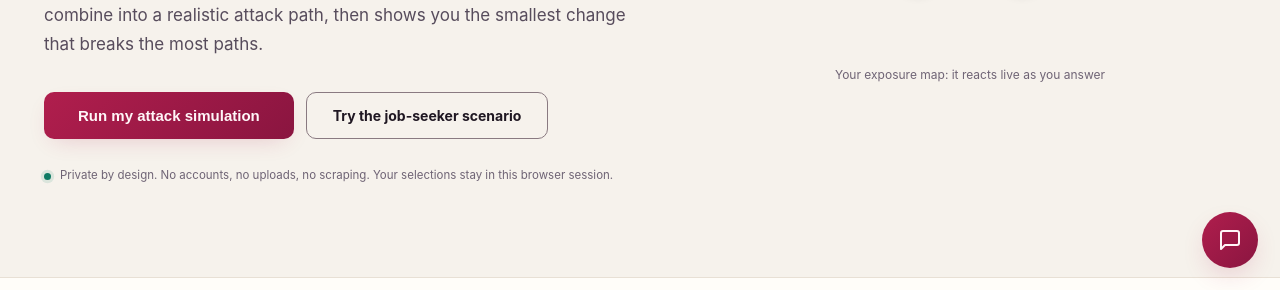
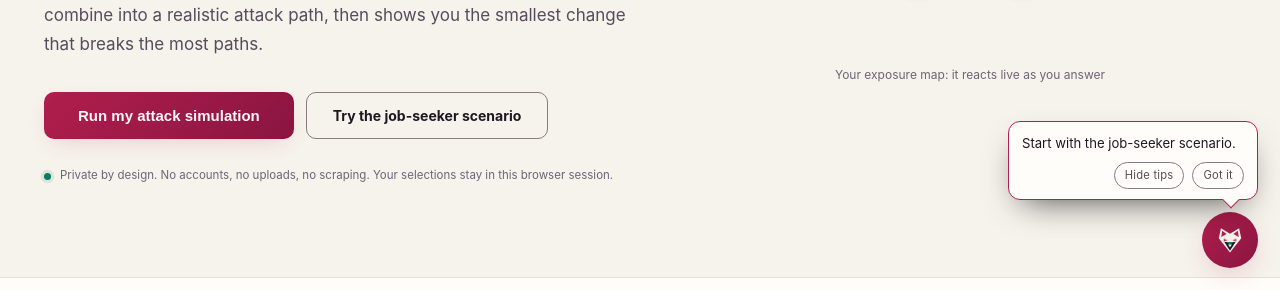
Before and after one commit to Radha1008/chainreaction-ewgh-2026, a plain HTML site: page index.html in a window 1280 px wide. Shown: the part 510-800 px from the top of the page. Drawn offline with Linux system fonts and the light colour scheme.

Commit message:
Add Cipher fox mascot and per-page tip bubbles
Draws an original geometric fox in inline SVG from the existing theme
tokens, so it holds up on both the ink shell and the paper surfaces. It
replaces the generic chat glyph on the floating button and appears in
the Cipher panel header; the button's aria-label and keyboard behaviour
are untouched.

Adds a rule-based speech bubble with one short tip per page (home, quick
check, full assessment, results). Each tip shows once per page visit, is
dismissible, and "Hide tips" turns them off for the rest of the visit.
State is in memory only, nothing is stored or sent. The bubble yields to
the Cipher panel when it opens. Idle blink is disabled under
prefers-reduced-motion.

Co-Authored-By: Claude Opus 5 <noreply@anthropic.com>

```diff
--- a/app.js
+++ b/app.js
@@ -724,6 +724,7 @@
 
     resultsNoChain.hidden = true;
     resultsChain.hidden = false;
+    showCipherTip("results");
 
     renderFindings(selectedIds, paths, interventionData);
     renderPathList(paths);
@@ -1772,6 +1773,8 @@
 
     function openPanel() {
       panel.hidden = false;
+      cipherPanelOpen = true;
+      hideCipherTip();
       if (!greeted) {
         appendCipherMessage(
           "bot",
@@ -1785,6 +1788,7 @@
 
     function closePanel() {
       panel.hidden = true;
+      cipherPanelOpen = false;
     }
 
     toggle.addEventListener("click", () => {
@@ -2028,6 +2032,47 @@
     }
   }
 
+
+  // --- Cipher tips: rule-based speech bubbles, one per page visit, memory only ---
+  const CIPHER_TIPS = {
+    home: "Start with the job-seeker scenario.",
+    quick: "Six quick questions, no wrong answers.",
+    full: "Pick a few habits and I'll show you the chain.",
+    results: "Hover any step to see why it's connected.",
+  };
+  const tipsSeen = new Set();
+  let tipsDisabled = false;
+  let cipherPanelOpen = false;
+
+  function hideCipherTip() {
+    const tip = document.getElementById("cipherTip");
+    if (tip) tip.hidden = true;
+  }
+
+  function showCipherTip(key) {
+    if (tipsDisabled || cipherPanelOpen) return;
+    const text = CIPHER_TIPS[key];
+    const tip = document.getElementById("cipherTip");
+    const body = document.getElementById("cipherTipText");
+    if (!text || !tip || !body || tipsSeen.has(key)) return;
+    tipsSeen.add(key);
+    body.textContent = text;
+    tip.hidden = false;
+  }
+
+  function setupCipherTips() {
+    const hide = document.getElementById("cipherTipHide");
+    const close = document.getElementById("cipherTipClose");
+    if (close) close.addEventListener("click", hideCipherTip);
+    if (hide) {
+      hide.addEventListener("click", () => {
+        tipsDisabled = true;
+        hideCipherTip();
+      });
+    }
+    showCipherTip("home");
+  }
+
   // --- Page routing (Home / Quick check / Full assessment) ---
   function navigate(pageName) {
     const pages = {
@@ -2045,6 +2090,7 @@
     });
 
     window.scrollTo({ top: 0, behavior: "smooth" });
+    showCipherTip(pageName);
   }
 
   function setupRouting() {
@@ -2418,6 +2464,7 @@
   setupPerspectiveToggle();
   setupModals();
   setupCipher();
+  setupCipherTips();
 
   if (new URLSearchParams(window.location.search).get("demo") === "1") {
     navigate("full");
--- a/index.html
+++ b/index.html
@@ -549,6 +549,20 @@
   <div class="cipher-widget">
     <div id="cipherPanel" class="cipher-panel" hidden>
       <div class="cipher-header">
+        <span class="cipher-avatar">
+      <svg class="fox" viewBox="0 0 48 48" aria-hidden="true" focusable="false">
+        <path class="fox-head" d="M24 44 L6 21 L9.5 5 L24 14 L38.5 5 L42 21 Z"/>
+        <path class="fox-ear" d="M11.5 9 L10 19 L18.5 14.5 Z"/>
+        <path class="fox-ear" d="M36.5 9 L38 19 L29.5 14.5 Z"/>
+        <path class="fox-muzzle" d="M24 41 L15 27 L33 27 Z"/>
+        <path class="fox-mark" d="M18 27 L24 32 L30 27 Z"/>
+        <g class="fox-eyes">
+          <path class="fox-eye" d="M14 22 L20 24.5 L14 26.5 Z"/>
+          <path class="fox-eye" d="M34 22 L28 24.5 L34 26.5 Z"/>
+        </g>
+        <path class="fox-nose" d="M24 35.5 L21 31 L27 31 Z"/>
+      </svg>
+        </span>
         <div class="cipher-header-text">
           <span class="cipher-name">Cipher</span>
           <span class="cipher-subtitle">Rule-based assistant, not an AI model</span>
@@ -565,8 +579,26 @@
         </button>
       </form>
     </div>
+    <div id="cipherTip" class="cipher-tip" role="status" hidden>
+      <p class="cipher-tip-text" id="cipherTipText"></p>
+      <div class="cipher-tip-actions">
+        <button type="button" class="cipher-tip-btn" id="cipherTipHide">Hide tips</button>
+        <button type="button" class="cipher-tip-btn" id="cipherTipClose">Got it</button>
+      </div>
+    </div>
     <button type="button" class="cipher-toggle" id="cipherToggle" aria-label="Open Cipher assistant">
-      <svg viewBox="0 0 24 24" fill="none" stroke="currentColor" stroke-width="2" stroke-linecap="round" stroke-linejoin="round"><path d="M21 15a2 2 0 0 1-2 2H7l-4 4V5a2 2 0 0 1 2-2h14a2 2 0 0 1 2 2Z"/></svg>
+      <svg class="fox" viewBox="0 0 48 48" aria-hidden="true" focusable="false">
+        <path class="fox-head" d="M24 44 L6 21 L9.5 5 L24 14 L38.5 5 L42 21 Z"/>
+        <path class="fox-ear" d="M11.5 9 L10 19 L18.5 14.5 Z"/>
+        <path class="fox-ear" d="M36.5 9 L38 19 L29.5 14.5 Z"/>
+        <path class="fox-muzzle" d="M24 41 L15 27 L33 27 Z"/>
+        <path class="fox-mark" d="M18 27 L24 32 L30 27 Z"/>
+        <g class="fox-eyes">
+          <path class="fox-eye" d="M14 22 L20 24.5 L14 26.5 Z"/>
+          <path class="fox-eye" d="M34 22 L28 24.5 L34 26.5 Z"/>
+        </g>
+        <path class="fox-nose" d="M24 35.5 L21 31 L27 31 Z"/>
+      </svg>
     </button>
   </div>
 
--- a/styles.css
+++ b/styles.css
@@ -4299,3 +4299,115 @@ input:focus-visible,
   letter-spacing: 0.02em;
   color: var(--text-dim);
 }
+
+
+/* --- Cipher mascot: an original geometric fox, drawn from theme tokens only --- */
+.fox {
+  width: 100%;
+  height: 100%;
+  display: block;
+}
+
+.fox-head { fill: var(--accent); }
+.fox-ear { fill: var(--bg); }
+.fox-muzzle { fill: var(--paper); }
+.fox-mark { fill: var(--sage); }
+.fox-eye { fill: var(--bg); }
+.fox-nose { fill: var(--accent-2); }
+
+.fox-eyes {
+  transform-box: fill-box;
+  transform-origin: center;
+  animation: foxBlink 6.5s ease-in-out infinite;
+}
+
+@keyframes foxBlink {
+  0%, 92%, 100% { transform: scaleY(1); }
+  95%, 96.5% { transform: scaleY(0.12); }
+}
+
+/* On the accent-filled floating button the palette inverts so the fox stays legible. */
+.cipher-toggle .fox-head { fill: var(--bg); }
+.cipher-toggle .fox-ear { fill: var(--accent); }
+.cipher-toggle .fox-eye { fill: var(--accent); }
+.cipher-toggle .fox-nose { fill: var(--bg); }
+
+.cipher-toggle .fox {
+  width: 30px;
+  height: 30px;
+}
+
+.cipher-avatar {
+  width: 30px;
+  height: 30px;
+  flex: 0 0 auto;
+  display: block;
+}
+
+/* --- Cipher speech-bubble tips --- */
+.cipher-tip {
+  position: relative;
+  width: min(250px, calc(100vw - 60px));
+  background: var(--bg-card);
+  color: var(--text);
+  border: 1px solid var(--accent);
+  border-radius: 12px;
+  padding: 12px 13px 10px;
+  box-shadow: 0 14px 34px -14px rgba(0, 0, 0, 0.7);
+  animation: cipherTipIn 0.28s cubic-bezier(0.2, 0.8, 0.2, 1);
+}
+
+.cipher-tip::after {
+  content: "";
+  position: absolute;
+  right: 20px;
+  bottom: -7px;
+  width: 11px;
+  height: 11px;
+  background: var(--bg-card);
+  border-right: 1px solid var(--accent);
+  border-bottom: 1px solid var(--accent);
+  transform: rotate(45deg);
+}
+
+@keyframes cipherTipIn {
+  from { opacity: 0; transform: translateY(8px); }
+  to { opacity: 1; transform: translateY(0); }
+}
+
+.cipher-tip-text {
+  margin: 0 0 9px;
+  font-size: 0.82rem;
+  line-height: 1.45;
+  color: var(--text);
+}
+
+.cipher-tip-actions {
+  display: flex;
+  gap: 8px;
+  justify-content: flex-end;
+}
+
+.cipher-tip-btn {
+  background: none;
+  border: 1px solid var(--border);
+  border-radius: 999px;
+  color: var(--text-dim);
+  font: inherit;
+  font-size: 0.7rem;
+  letter-spacing: 0.02em;
+  padding: 4px 10px;
+  cursor: pointer;
+  transition: color 0.18s ease, border-color 0.18s ease;
+}
+
+.cipher-tip-btn:hover,
+.cipher-tip-btn:focus-visible {
+  color: var(--text);
+  border-color: var(--accent);
+}
+
+@media (prefers-reduced-motion: reduce) {
+  .fox-eyes { animation: none; }
+  .cipher-tip { animation: none; }
+}
```
